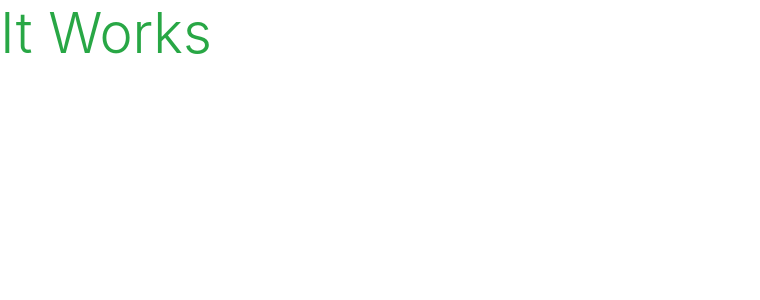
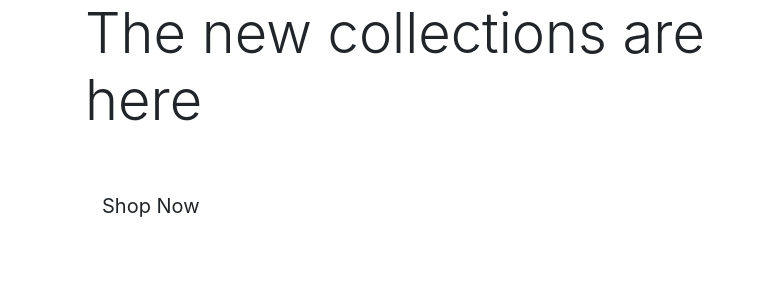
Before and after one commit to shanedunne/boutique_ado_v1, a Django app: page / in a window 1280 px wide. Shown: the top 300 px of the page, without its empty margins (0-760 px from the left). Run offline with Django 3.2, Linux system fonts and the light colour scheme; some libraries are stand-ins or nearby versions.

Commit message:
added homepage content

```diff
--- a/home/templates/home/index.html
+++ b/home/templates/home/index.html
@@ -1,8 +1,29 @@
 {% extends "base.html" %}
 {% load static %}
 
+{% block page_header %}
+    <div class="container header-container">
+        <div class="row">
+            <div class="col">
+
+            </div>
+        </div>
+    </div>
+{% endblock %}
+
 {% block content %}
 
-    <h1 class="display-4 text-success">It Works</h1>
-
+<div class="container h-100">
+    <div class="row h-100">
+        <div class="col-7 col-md-7 my-auto">
+            <h1 class="display-4 logo-font text-black">
+                The new collections are here</h1>
+            <div class="my-5">
+                <h4>
+                    <a href="" class="shop-now-button btn btn-lg rounded-0" text-uppercase py-3>Shop Now</a>
+                </h4>
+            </div>
+        </div>
+    </div>
+</div>
 {% endblock %}
```
